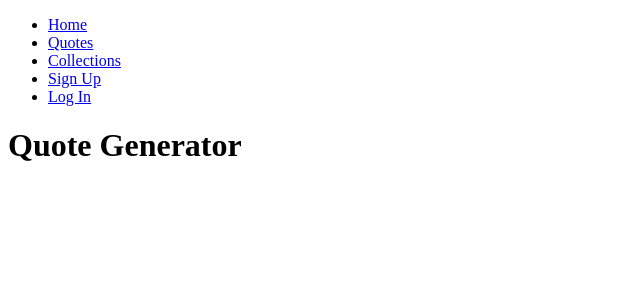
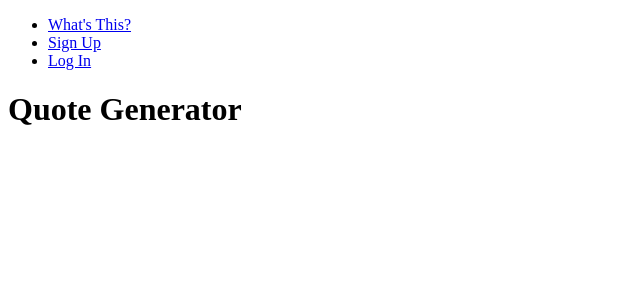
Before and after one commit to tortxof/quote-generator, a Python web app: template templates/index.html in a window 1280 px wide. Shown: the top 300 px of the page, without its empty margins (0-640 px from the left). Run offline with Jinja, Linux system fonts and the light colour scheme; the template is opened without the code that fills it, so the values that code supplies are empty.

Commit message:
Change nav

```diff
--- a/templates/nav.html
+++ b/templates/nav.html
@@ -1,9 +1,9 @@
 <nav>
   <ul>
-    <li><a href="{{ url_for('index') }}">Home</a></li>
+    <li><a href="{{ url_for('index') }}">What's This?</a></li>
+    {% if current_user.is_authenticated %}
     <li><a href="{{ url_for('quotes') }}">Quotes</a></li>
     <li><a href="{{ url_for('collections') }}">Collections</a></li>
-    {% if current_user.is_authenticated %}
     <li><a href="{{ url_for('logout') }}">Log Out</a></li>
     {% else %}
     <li><a href="{{ url_for('signup') }}">Sign Up</a></li>
```
